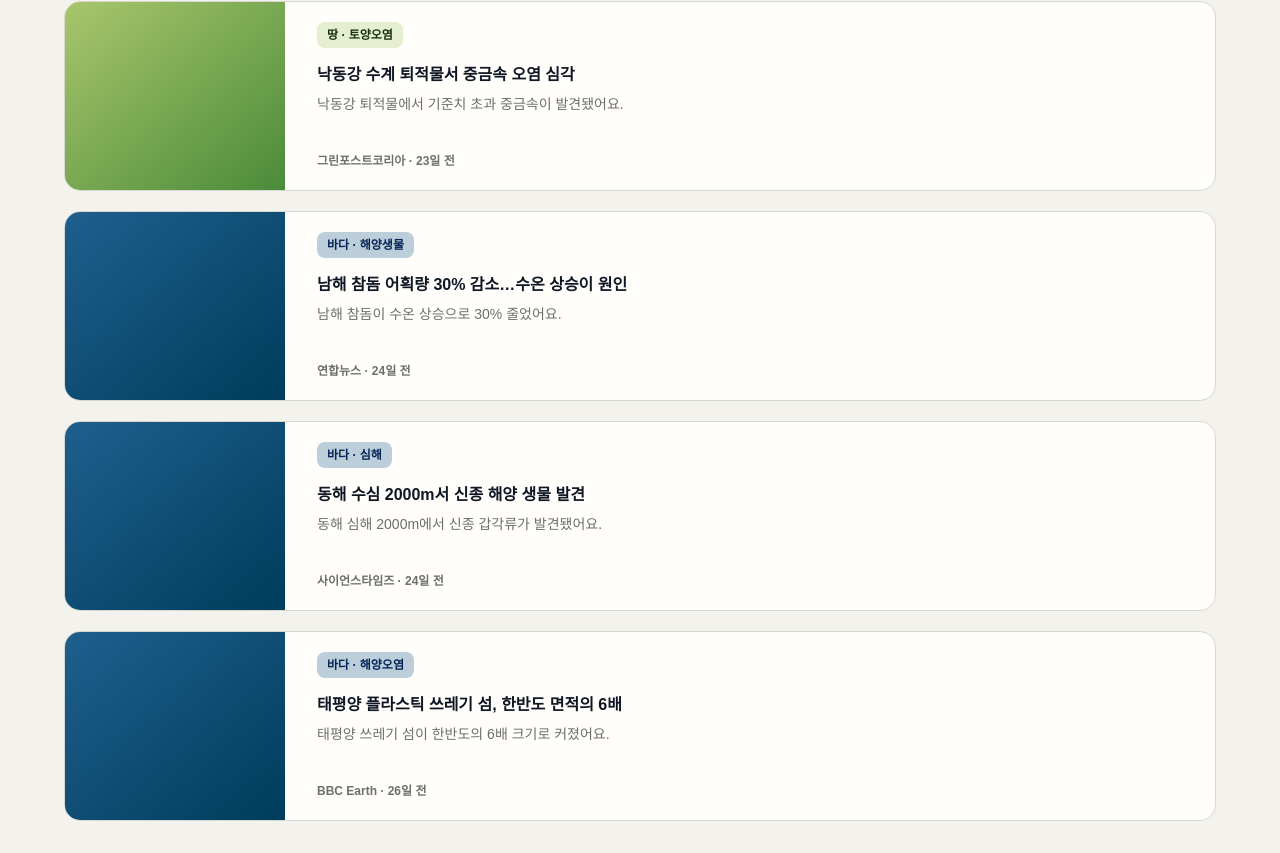
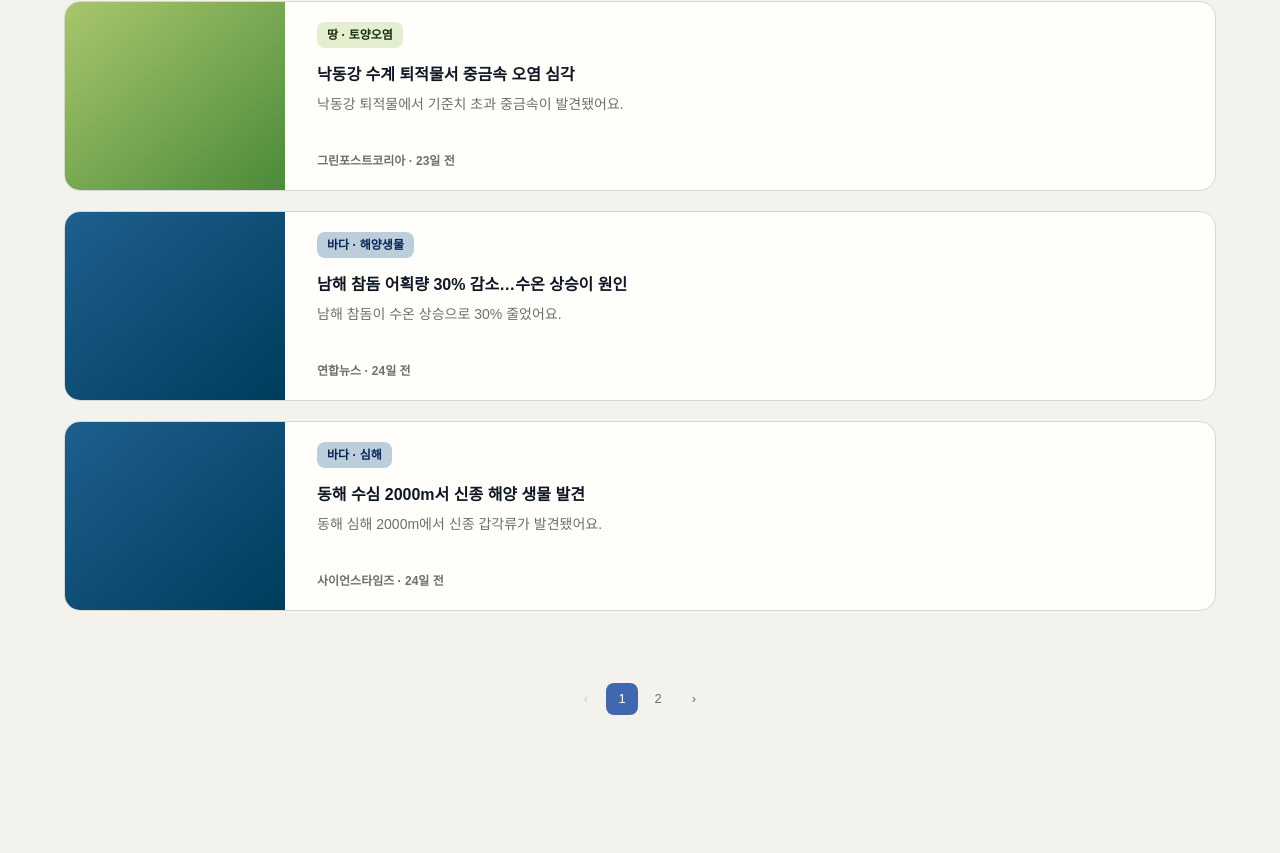
Before and after one commit to gyu6172/HDDB_Project, a Next.js app in the folder frontend/: page /search in a window 1280 px wide. Shown: the part 1718-2571 px from the top of the page. After the commit the page ends 2465 px from the top, so only its background shows below. Built offline with nearby package versions, Linux system fonts and the light colour scheme; a web font is replaced by a local one.

Commit message:
feat(search): 검색 결과 페이지네이션 구현

```diff
--- a/frontend/src/app/search/page.tsx
+++ b/frontend/src/app/search/page.tsx
@@ -11,13 +11,17 @@ import {
 import SearchResultItem from "@/components/search/SearchResultItem";
 import SearchSortSelect from "@/components/search/SearchSortSelect";
 import { SearchIcon } from "@/components/main/MainIcons";
+import Pagination from "@/components/common/Pagination";
 
-function buildSearchUrl(query: string, category: SearchCategory, sort: SearchSort) {
+const PAGE_SIZE = 10;
+
+function buildSearchUrl(query: string, category: SearchCategory, sort: SearchSort, page = 1) {
   const params = new URLSearchParams();
 
   if (query) params.set("q", query);
   if (category !== "all") params.set("category", category);
   if (sort !== "latest") params.set("sort", sort);
+  if (page > 1) params.set("page", String(page));
 
   const nextQuery = params.toString();
   return `/search${nextQuery ? `?${nextQuery}` : ""}`;
@@ -26,7 +30,7 @@ function buildSearchUrl(query: string, category: SearchCategory, sort: SearchSor
 export default async function SearchPage({
   searchParams,
 }: {
-  searchParams: Promise<{ q?: string; category?: string; sort?: string }>;
+  searchParams: Promise<{ q?: string; category?: string; sort?: string; page?: string }>;
 }) {
   const params = await searchParams;
   const query = params.q?.trim() ?? "";
@@ -34,6 +38,10 @@ export default async function SearchPage({
   const sort = normalizeSearchSort(params.sort);
   const { items: results, categoryCounts } = await searchArticles({ query, category, sort });
   const searchLabel = query || "전체";
+  const currentPage = Math.max(1, Number(params.page) || 1);
+  const totalPages = Math.max(1, Math.ceil(results.length / PAGE_SIZE));
+  const safePage = Math.min(currentPage, totalPages);
+  const pagedResults = results.slice((safePage - 1) * PAGE_SIZE, safePage * PAGE_SIZE);
 
   return (
     <main className="min-h-screen bg-bg px-5 py-8 md:px-8">
@@ -80,11 +88,18 @@ export default async function SearchPage({
         </nav>
 
         {results.length > 0 ? (
-          <div className="flex flex-col gap-5">
-            {results.map((article) => (
-              <SearchResultItem key={article.id} article={article} />
-            ))}
-          </div>
+          <>
+            <div className="flex flex-col gap-5">
+              {pagedResults.map((article) => (
+                <SearchResultItem key={article.id} article={article} />
+              ))}
+            </div>
+            <Pagination
+              currentPage={safePage}
+              totalPages={totalPages}
+              buildUrl={(page) => buildSearchUrl(query, category, sort, page)}
+            />
+          </>
         ) : (
           <div className="rounded-2xl border border-line bg-card px-6 py-20 text-center text-body text-muted">
             검색 결과가 없어요.
```
